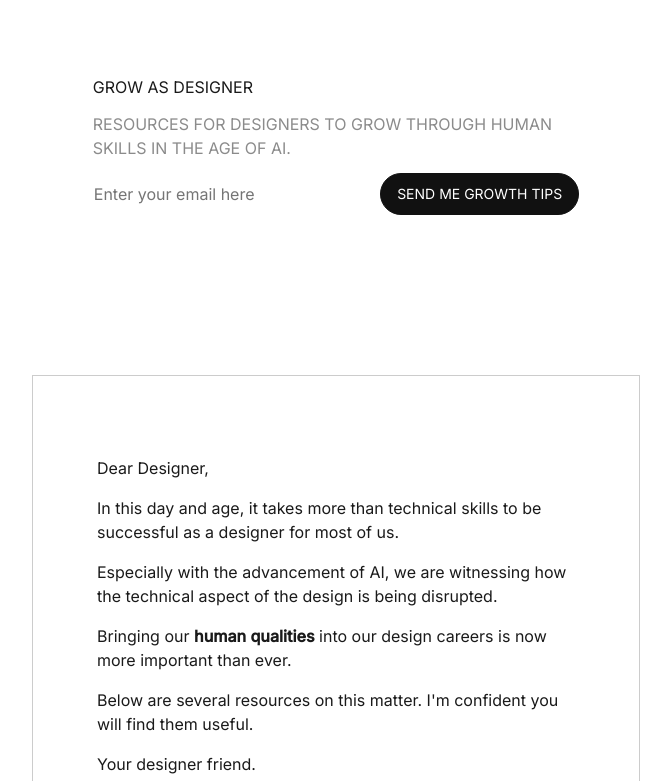
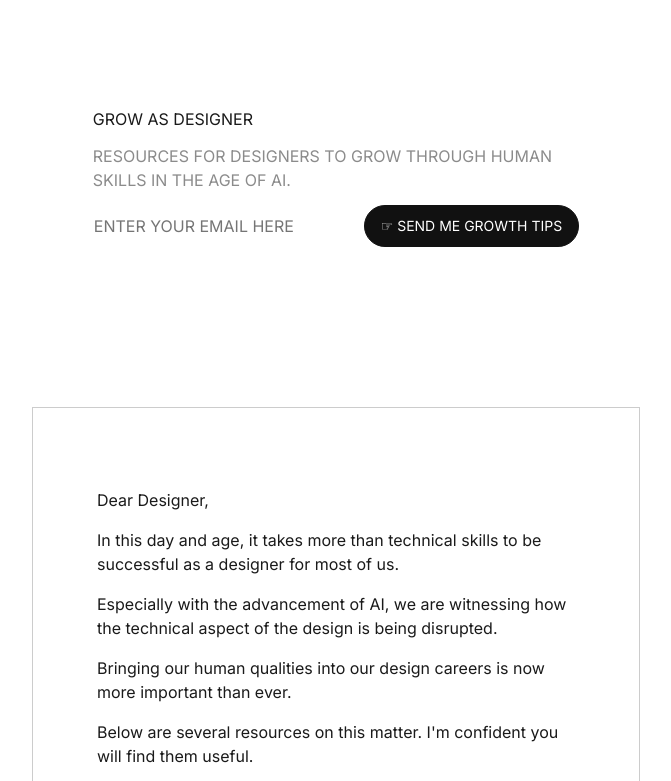
Before and after one commit to oykun/growasdesigner, a plain HTML site: page index.html in a window 1280 px wide. Shown: the top 781 px of the page, without its empty margins (304-975 px from the left). Drawn offline with Linux system fonts and the light colour scheme.

Commit message:
buttons with icons

```diff
--- a/index.html
+++ b/index.html
@@ -32,7 +32,7 @@
 
 <body>
 
-	<header class="flex flex-column center mt4-l w-40-l">
+	<header class="flex flex-column center mt5-l w-40-l">
 		<h1 class="mb0">Grow As Designer</h1>
 		<h2 class="o-50">Resources for Designers to grow through Human Skills in the age of AI.</h2>
 		<div class="mb4">
@@ -43,8 +43,8 @@
 			  onsubmit="window.open('https://buttondown.email/growasdesigner', 'popupwindow')"
 			  class="embeddable-buttondown-form flex justify-between w-100 flex-wrap"
 			>
-			  <input type="email" name="email" placeholder="Enter your email here" id="bd-email" class="pa2 pl0 f5 w-50-l input-reset b--gray ba b--white bg-transparent br2" />
-			  <input type="submit" value="SEND ME GROWTH TIPS" class="button-reset f6 pl3 pr3 dim br-pill pa1 white bg-near-black ba b--near-black pointer" />
+			  <input type="email" name="email" placeholder="ENTER YOUR EMAIL HERE" id="bd-email" class="pa2 pl0 f5 w-50-l input-reset b--gray ba b--white bg-transparent br2" />
+			  <input type="submit" value="&#9758; SEND ME GROWTH TIPS" class="button-reset f6 pl3 pr3 dim br-pill pa1 white bg-near-black ba b--near-black pointer" />
 			</form>
 		</div>
 	</header>
@@ -54,7 +54,7 @@
 			<p>Dear Designer,</p>
 			<p>In this day and age, it takes more than technical skills to be successful as a designer for most of us. </p>
 			<p>Especially with the advancement of AI, we are witnessing how the technical aspect of the design is being disrupted.</p>
-			<p>Bringing our <strong>human qualities</strong> into our design careers is now more important than ever.</p>
+			<p>Bringing our human qualities into our design careers is now more important than ever.</p>
 			<p>Below are several resources on this matter. I'm confident you will find them useful.</p>
 			<p>Your designer friend.</p>
 			<p><a href="https://twitter.com/oykun" title="Twitter @oykun">@oykun</a></p>
```
